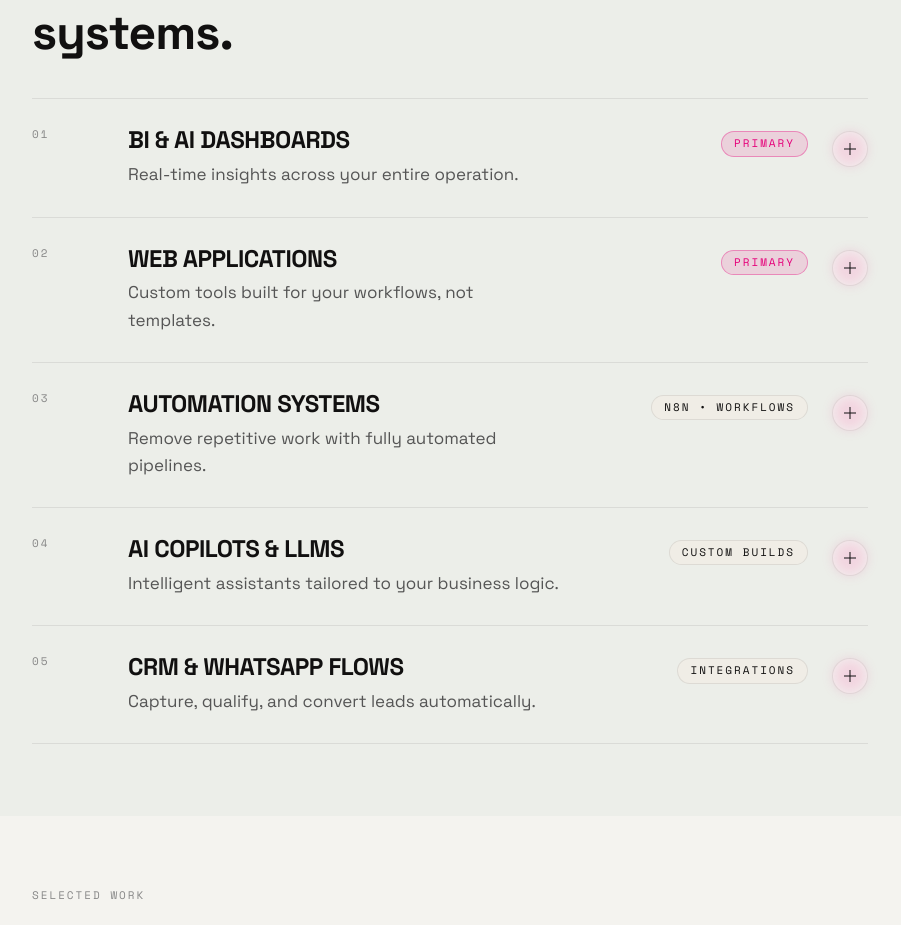
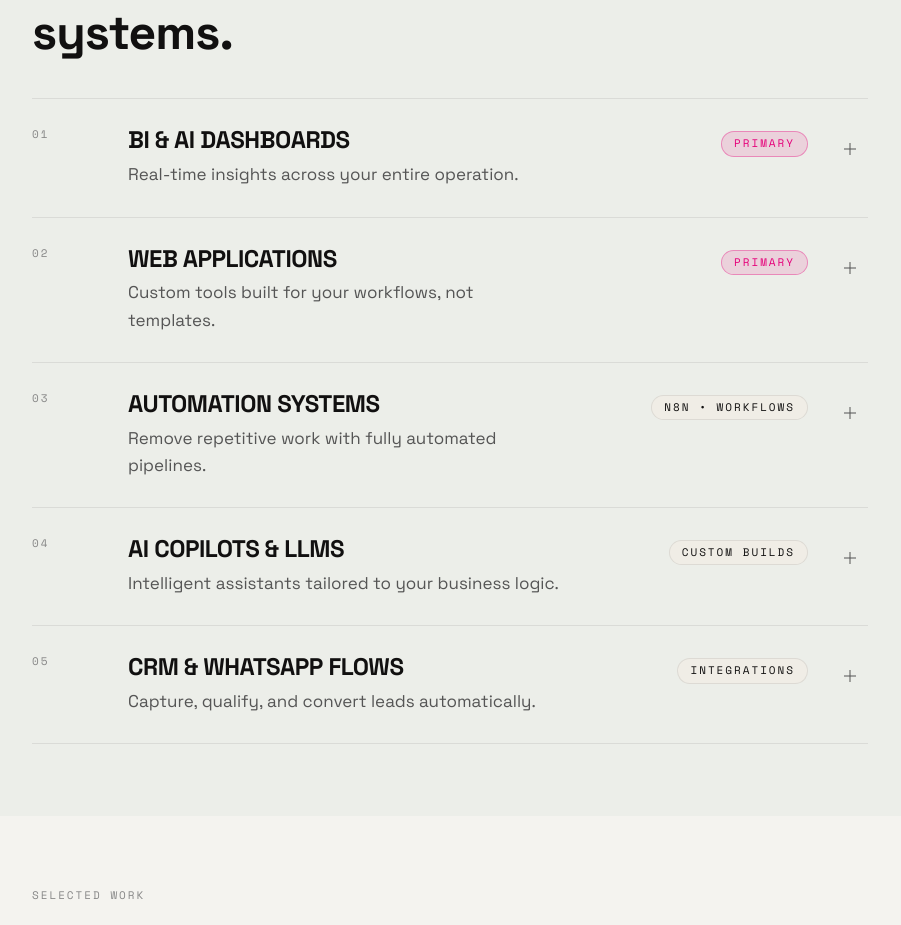
Before and after one commit to insidedopamineacademy-cmd/Business-Inside-Dopamine-Webapp, a Next.js app: page / in a window 1280 px wide. Shown: the part 1101-2026 px from the top of the page, without its empty margins (190-1091 px from the left). Built offline with nearby package versions, Linux system fonts and the light colour scheme; no server answers.

Commit message:
Refine service toggle icon with neutral styling and focus states

```diff
--- a/components/sections/ServicesSection.tsx
+++ b/components/sections/ServicesSection.tsx
@@ -106,16 +106,12 @@ export default function ServicesSection() {
                     aria-expanded={isOpen}
                     aria-controls={detailId}
                     onClick={() => setOpenNumber(isOpen ? null : service.number)}
-                    className="absolute right-0 top-7 inline-flex h-9 w-9 items-center justify-center rounded-full border border-[var(--border-light)] bg-[var(--color-bg)] transition-colors duration-200 hover:border-[var(--border-medium)] md:top-8"
+                    className="absolute right-0 top-7 inline-flex h-9 w-9 items-center justify-center text-[var(--color-text-secondary)] transition-[color,opacity,transform] duration-150 hover:scale-105 hover:text-[var(--color-text)] hover:opacity-95 focus-visible:scale-105 focus-visible:outline-2 focus-visible:outline-[rgba(0,0,0,0.3)] focus-visible:outline-offset-2 md:top-8"
                   >
-                    <span
-                      aria-hidden="true"
-                      className="pointer-events-none absolute inset-0 rounded-full bg-[rgba(229,0,122,0.12)] blur-[6px]"
-                    />
                     <span className="relative block h-3 w-3" aria-hidden="true">
-                      <span className="absolute left-0 top-1/2 h-px w-3 -translate-y-1/2 bg-[var(--color-text)]" />
+                      <span className="absolute left-0 top-1/2 h-px w-3 -translate-y-1/2 bg-current" />
                       <span
-                        className={`absolute left-1/2 top-0 h-3 w-px -translate-x-1/2 bg-[var(--color-text)] transition-opacity duration-200 ${
+                        className={`absolute left-1/2 top-0 h-3 w-px -translate-x-1/2 bg-current transition-opacity duration-200 ${
                           isOpen ? "opacity-0" : "opacity-100"
                         }`}
                       />
```
